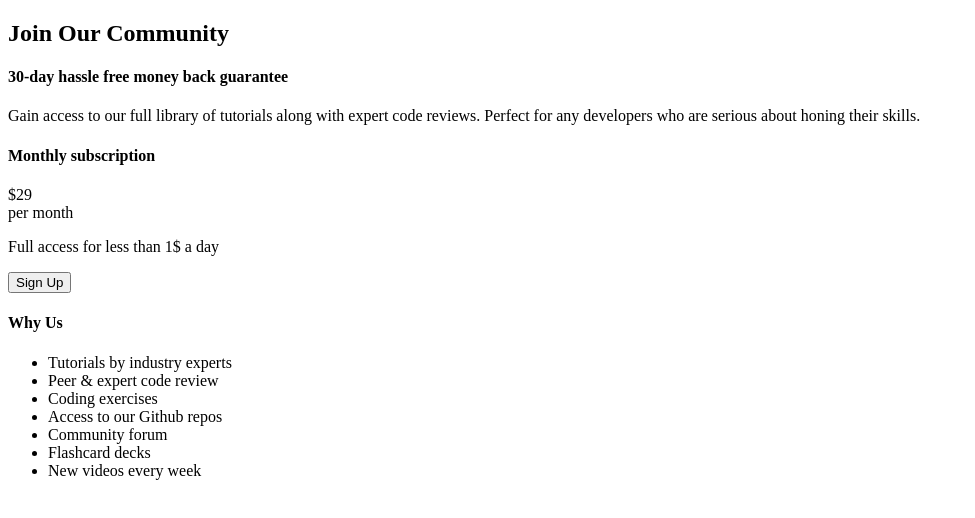
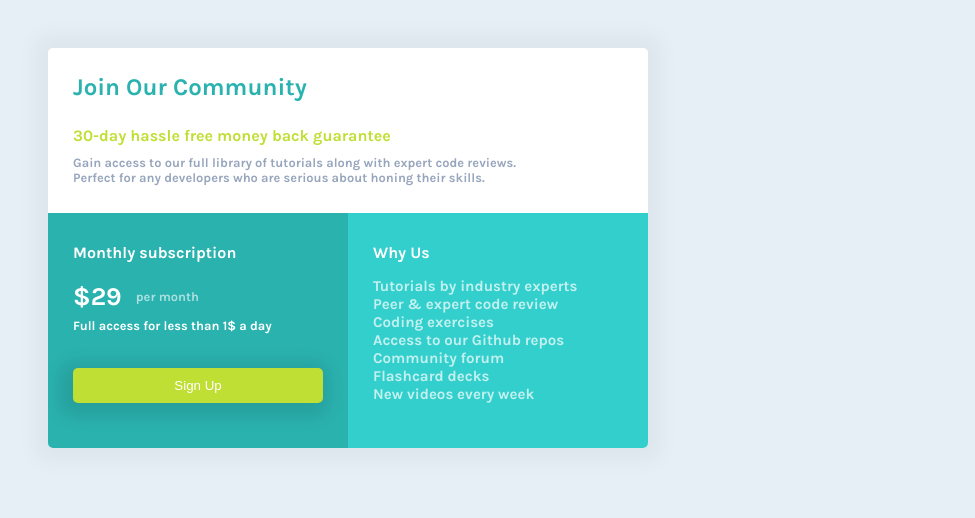
Before and after one commit to Samsak-S/Frontend-Mentor-challenges, a plain HTML site: page index.html in a window 1280 px wide. Shown: the whole page, without its empty margins (0-975 px from the left). Drawn offline with Linux system fonts and the light colour scheme.

Commit message:
Update index.html

```diff
--- a/index.html
+++ b/index.html
@@ -6,7 +6,7 @@
     <meta name="viewport" content="width=device-width, initial-scale=1.0">
     <link rel="preconnect" href="https://fonts.googleapis.com">
     <link rel="preconnect" href="https://fonts.gstatic.com" crossorigin>
-    <link href="./styles.css" rel="styelsheet">
+    <link href="./styles.css" rel="stylesheet">
     <link href="https://fonts.googleapis.com/css2?family=Karla:ital,wght@0,700;0,800;1,400&display=swap" rel="stylesheet">
     <title>Frontend Mentor Challenge</title>
 </head>
```
